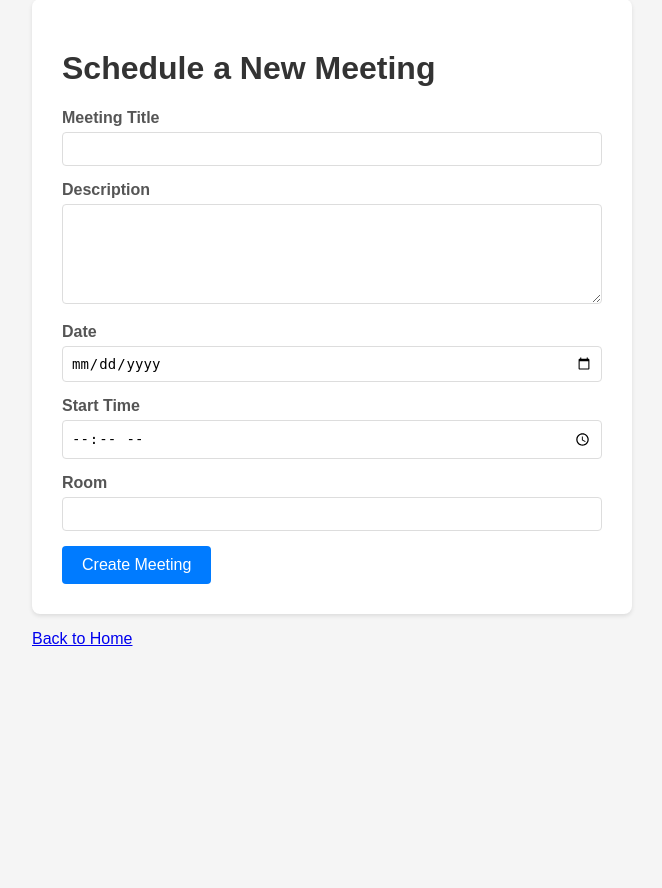
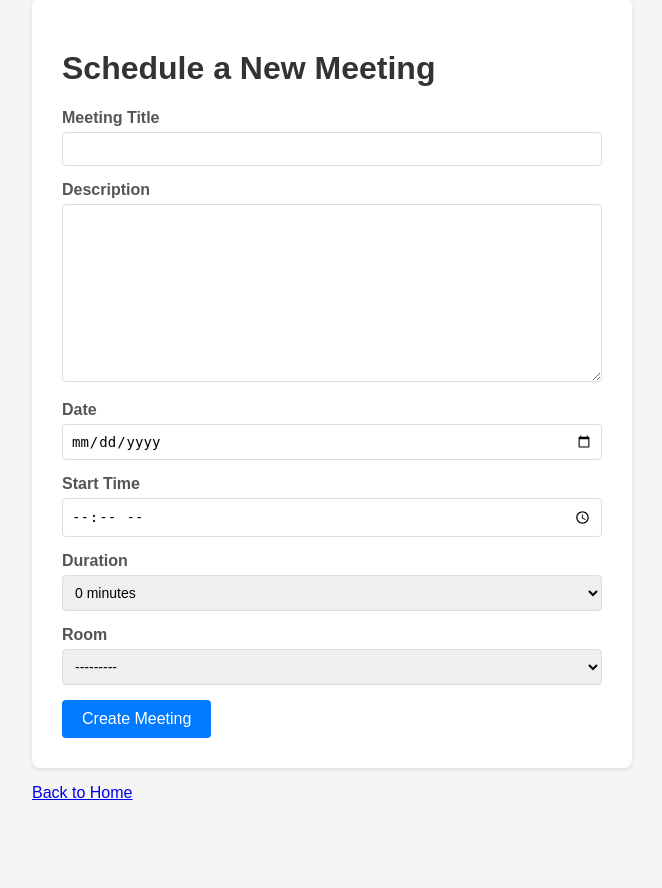
Before and after one commit to ofullard/DjangoApp, a Django app: page /meetings/new/ in a window 1280 px wide. Shown: the part 71-959 px from the top of the page, without its empty margins (308-970 px from the left). Before the commit the page ends 717 px from the top, so only its background shows below. Run offline with Django 4.2, Linux system fonts and the light colour scheme; data comes from the database, SQL or seed files in the repository.

Commit message:
updates to planner to add dropdownlist for duration time and room

```diff
--- a/meetings/forms.py
+++ b/meetings/forms.py
@@ -4,10 +4,22 @@ import datetime
 
 
 class MeetingForm(forms.ModelForm):
+    # Duration choices: 0, 30, 60, 90, 120 minutes (up to 2 hours)
+    duration = forms.ChoiceField(
+        choices=[(i, f"{i} minutes") for i in range(0, 121, 30)],
+        widget=forms.Select(),
+        required=True
+    )
+
     class Meta:
         model = Meeting
         # Fields aligned with the Meeting model definition
-        fields = ['title', 'description', 'date', 'start_time','duration', 'room']
+        fields = ['title', 'description', 'date', 'start_time', 'duration', 'room']
+        widgets = {
+            'date': forms.DateInput(attrs={'type': 'date', 'class': 'form-control'}),
+            'start_time': forms.TimeInput(attrs={'type': 'time', 'class': 'form-control'}),
+            'room': forms.Select(attrs={'class': 'form-control'})
+        }
 
     def clean_date(self):
         date = self.cleaned_data.get('date')
@@ -23,9 +35,15 @@ class MeetingForm(forms.ModelForm):
 
     def clean_duration(self):
         duration = self.cleaned_data.get('duration')
-        if duration is not None and duration <= 0:
-            raise forms.ValidationError("Duration must be a positive number!")
-        return duration
+        if duration is not None:
+            try:
+                duration_int = int(duration)
+                if duration_int < 0:
+                    raise forms.ValidationError("Duration cannot be negative!")
+                self.cleaned_data['duration'] = duration_int
+            except (ValueError, TypeError):
+                raise forms.ValidationError("Invalid duration value!")
+        return self.cleaned_data.get('duration')
 
     def clean_room(self):
         room = self.cleaned_data.get('room')
--- a/meetings/templates/meetings/create_meeting.html
+++ b/meetings/templates/meetings/create_meeting.html
@@ -38,6 +38,14 @@
             box-sizing: border-box;
             font-size: 14px;
         }
+        input[type="text"], input[type="date"], input[type="time"], select, textarea {
+            width: 100%;
+            padding: 8px;
+            border: 1px solid #ddd;
+            border-radius: 4px;
+            box-sizing: border-box;
+            font-size: 14px;
+        }
         textarea {
             resize: vertical;
             min-height: 100px;
@@ -59,41 +67,54 @@
 <body>
     <div class="container">
         <h1>Schedule a New Meeting</h1>
+
+        {% if form.errors %}
+            <div style="color:red; background-color: #ffe6e6; padding: 10px; border-radius: 4px; margin-bottom: 15px;">
+                <h3>Errors:</h3>
+                <ul>
+                    {% for field, errors in form.errors.items %}
+                        <li><strong>{{ field }}:</strong> {{ errors|join:", " }}</li>
+                    {% endfor %}
+                </ul>
+            </div>
+        {% endif %}
+
         <form method="post">
             {% csrf_token %}
+
             <div class="form-group">
-                <label for="title">Meeting Title</label>
-                <input type="text" id="title" name="title" required>
+                <label for="{{ form.title.id_for_label }}">Meeting Title</label>
+                {{ form.title }}
             </div>
+
             <div class="form-group">
-                <label for="description">Description</label>
-                <textarea id="description" name="description"></textarea>
+                <label for="{{ form.description.id_for_label }}">Description</label>
+                {{ form.description }}
             </div>
+
             <div class="form-group">
-                <label for="date">Date</label>
-                <input type="date" id="date" name="date" required>
+                <label for="{{ form.date.id_for_label }}">Date</label>
+                {{ form.date }}
             </div>
+
             <div class="form-group">
-                <label for="start_time">Start Time</label>
-                <input type="time" id="start_time" name="start_time" required>
+                <label for="{{ form.start_time.id_for_label }}">Start Time</label>
+                {{ form.start_time }}
             </div>
+
             <div class="form-group">
-                <label for="room">Room</label>
-                <input type="text" id="room" name="room">
+                <label for="{{ form.duration.id_for_label }}">Duration</label>
+                {{ form.duration }}
             </div>
+
+            <div class="form-group">
+                <label for="{{ form.room.id_for_label }}">Room</label>
+                {{ form.room }}
+            </div>
+
             <button type="submit">Create Meeting</button>
         </form>
     </div>
-    {% if form.errors %}
-        <div style="color:red;">
-            <h3>Errors:</h3>
-            <ul>
-                {% for field, errors in form.errors.items %}
-                    <li><strong>{{ field }}:</strong> {{ errors|join:", " }}</li>
-                {% endfor %}
-            </ul>
-        </div>
-    {% endif %}
 
     <p><a href="{% url 'home' %}">Back to Home</a></p>
 </body>
--- a/meetings/views.py
+++ b/meetings/views.py
@@ -10,7 +10,7 @@ def home(request):
 
 def meeting_detail(request, id):
     meeting = get_object_or_404(Meeting, pk=id)
-    return render(request, 'meetings/meeting_detail.html', {'meeting': meeting})
+    return render(request, 'meetings/detail.html', {'meeting': meeting})
 
 def create_meeting(request):
     if request.method == 'POST':
```
Also changed, not shown: meetings/templates/detail.html (deleted, +0 -15 lines), meetings/templates/home.html (deleted, +0 -59 lines), db.sqlite3.
